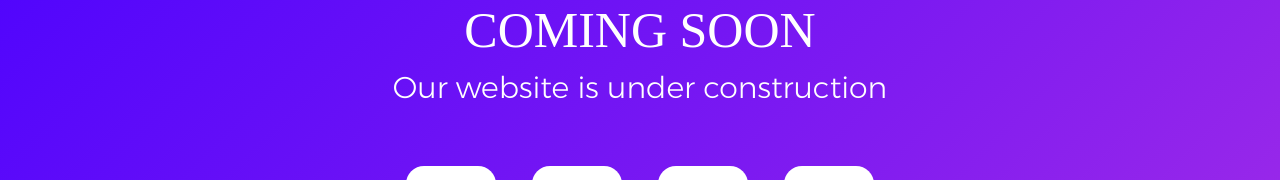
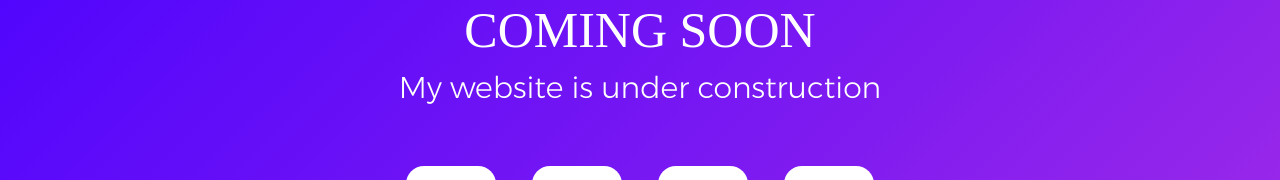
Before and after one commit to iamirulofficial/iamirulofficial.github.io, a plain HTML site: page index.html in a window 1280 px wide. Shown: the part 195-375 px from the top of the page. Drawn offline with Linux system fonts and the light colour scheme; a web font is replaced by a local one.

Commit message:
Coming Soon #002

```diff
--- a/index.html
+++ b/index.html
@@ -32,7 +32,7 @@
 			</h3>
 
 			<p class="txt-center l1-txt2 p-b-60">
-				Our website is under construction
+				My website is under construction
 			</p>
 
 			<div class="flex-w flex-c cd100 p-b-82">
```
